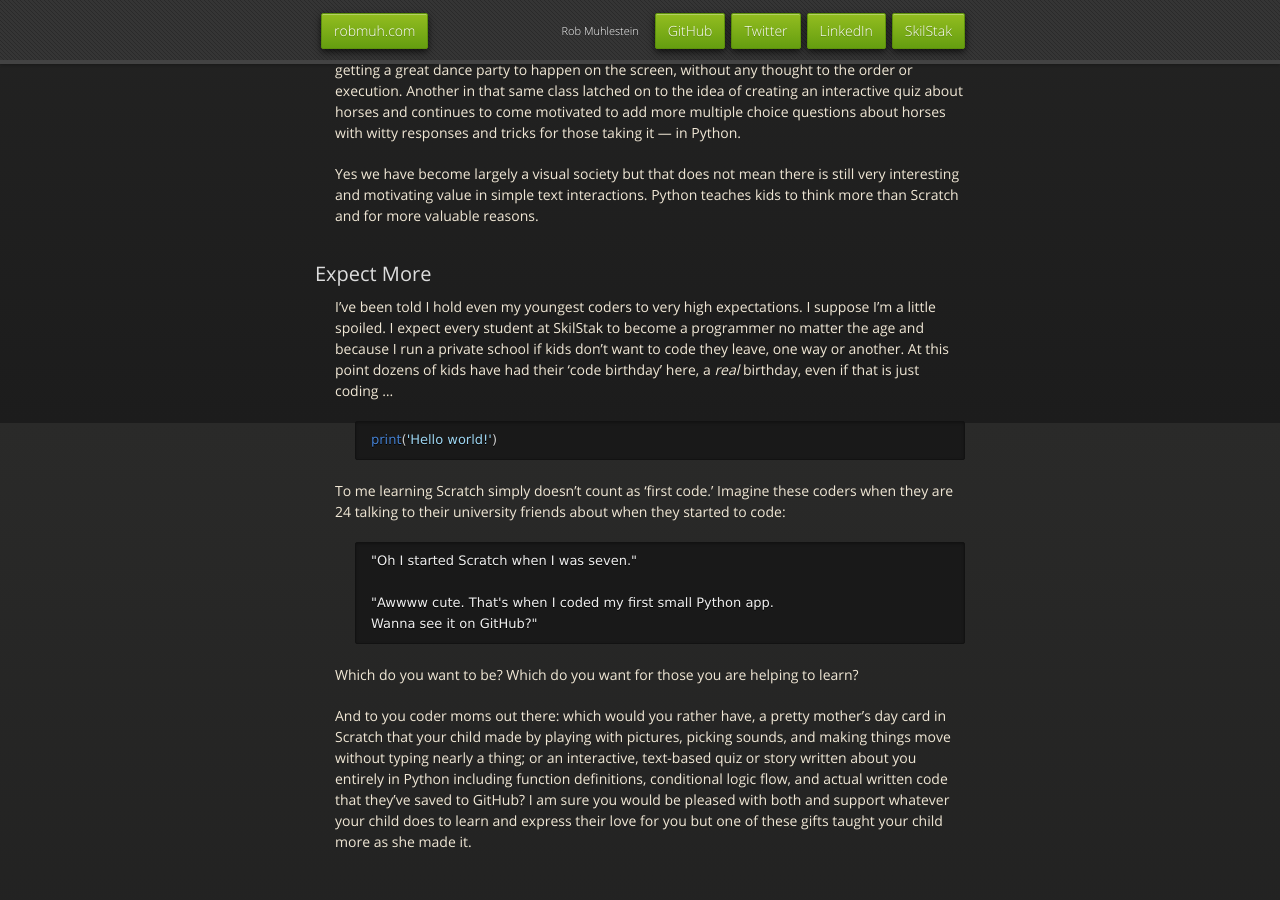
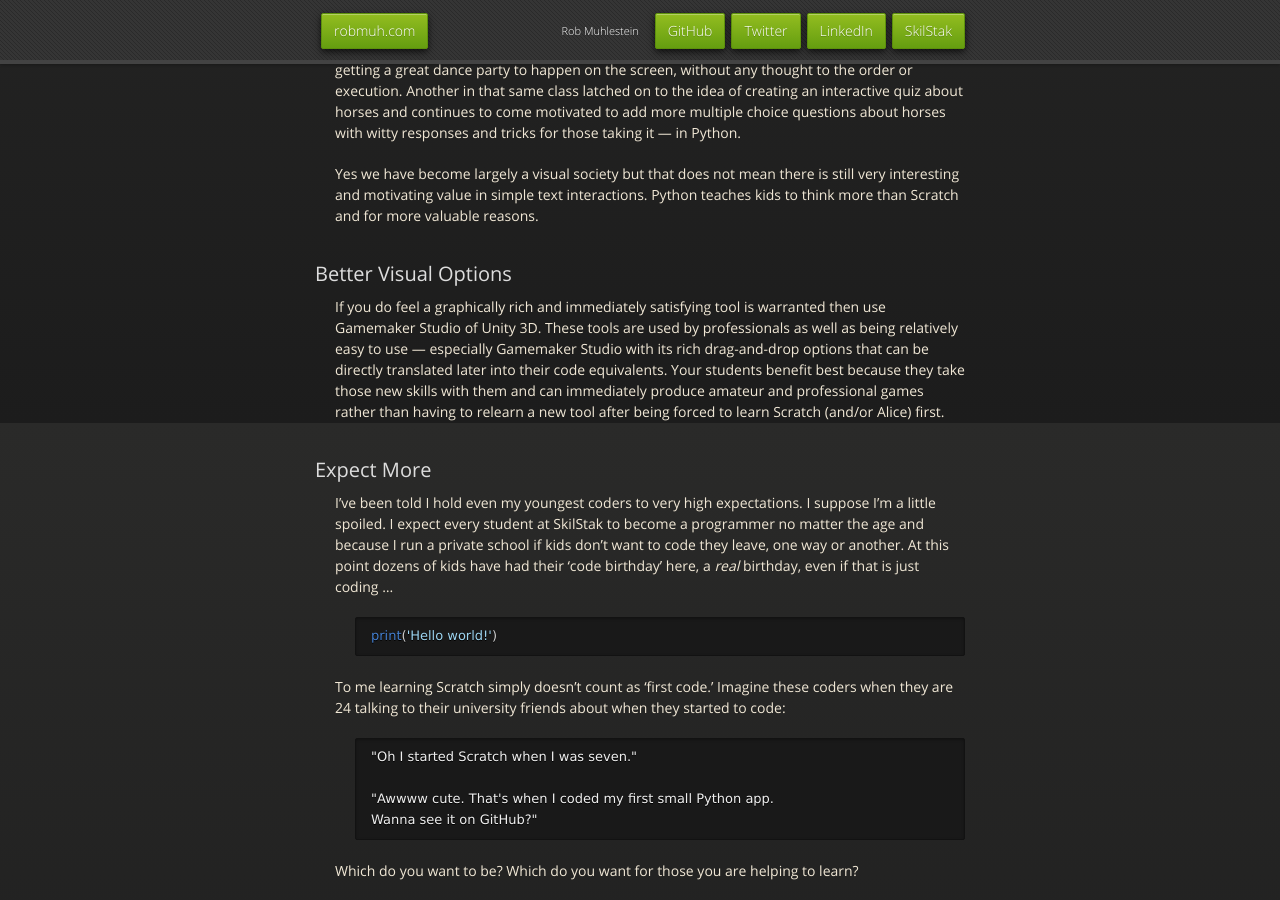
Before and after one commit to robmuh/robmuh.github.com, a Jekyll site: the page built from _posts/2014-08-17-scratch-misses-itch.markdown, in a window 1280 px wide and 900 px high, scrolled down 1377 px. Built offline with Jekyll 4.4.1, drawn with Linux system fonts in a browser that asks for light colours; nearby versions of some CDN libraries; comment, search, counter and statistics services are not loaded.

Commit message:
added alice rant

```diff
--- a/_posts/2014-08-17-scratch-misses-itch.markdown
+++ b/_posts/2014-08-17-scratch-misses-itch.markdown
@@ -85,6 +85,18 @@ there is still very interesting and motivating value in simple text
 interactions. Python teaches kids to think more than Scratch and for
 more valuable reasons.
 
+### Better Visual Options
+
+If you do feel a graphically rich and immediately satisfying tool is
+warranted then use Gamemaker Studio of Unity 3D. These tools are used
+by professionals as well as being relatively easy to use &mdash;
+especially Gamemaker Studio with its rich drag-and-drop options that
+can be directly translated later into their code equivalents. Your
+students benefit best because they take those new skills with them and
+can immediately produce amateur and professional games rather than
+having to relearn a new tool after being forced to learn Scratch
+(and/or Alice) first.
+
 ### Expect More
 
 I've been told I hold even my youngest coders to very high expectations. I
```
